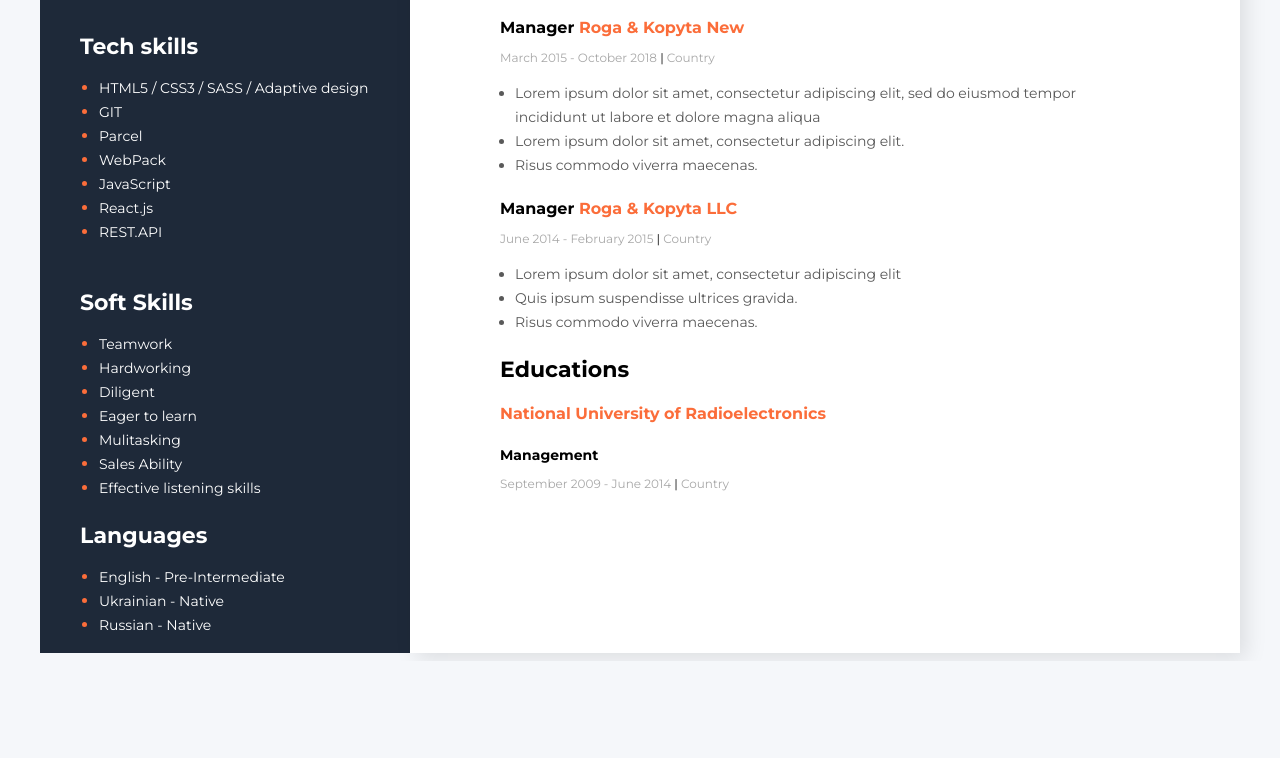
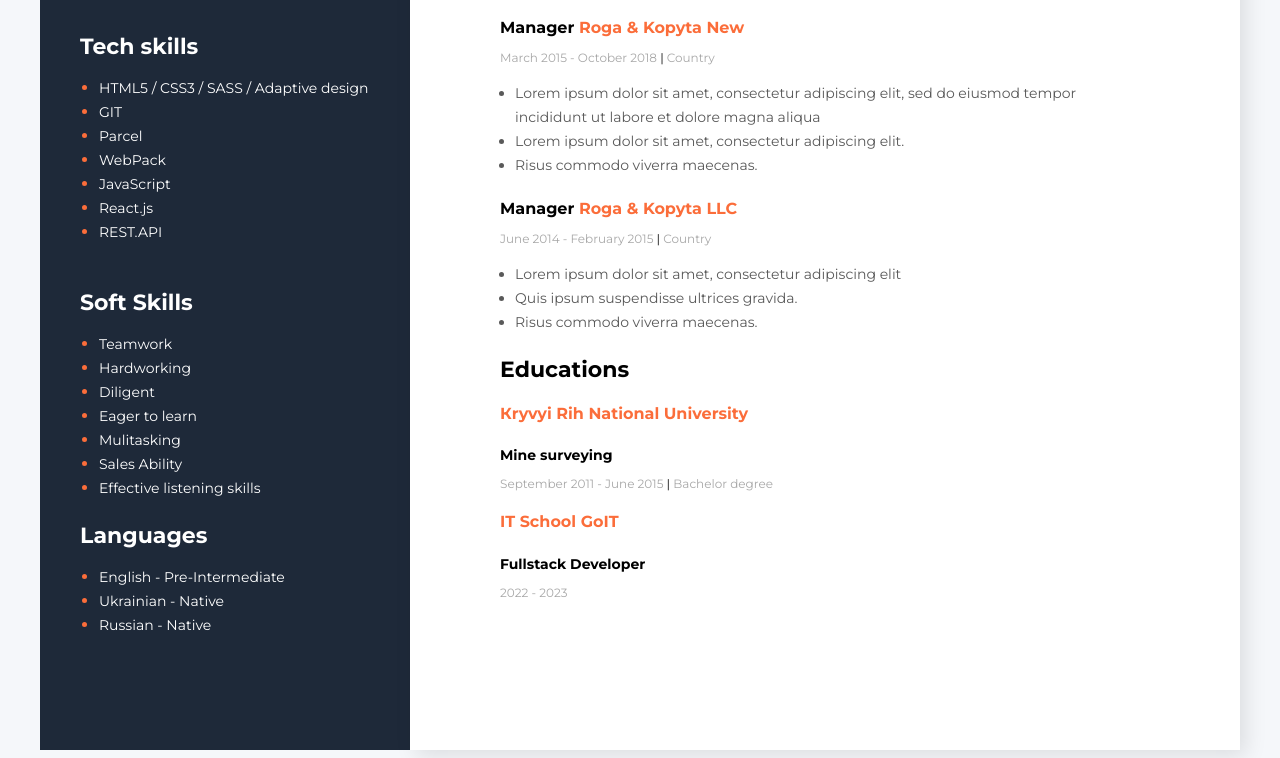
Before and after one commit to VitaliyLenin/Resume, a plain HTML site: page index.html in a window 1280 px wide. Shown: the part 844-1602 px from the top of the page. Before the commit the page ends 1505 px from the top, so only its background shows below. Drawn offline with nearby package versions, Linux system fonts and the light colour scheme.

Commit message:
Update Educations

```diff
--- a/index.html
+++ b/index.html
@@ -98,9 +98,15 @@
                 <!--Educations-->
                 <div class="educations">
                     <h3 class="title">Educations</h3>
-                    <h4 class="university">National University of Radioelectronics</h4>
-                    <h5 class="management">Management</h5>
-                    <p class="period">September 2009 - June 2014 <span class="line">|</span> Country</p>
+                    <h4 class="university">Кryvyi Rih National University</h4>
+                    <h5 class="management">Mine surveying</h5>
+                    <p class="period">September 2011 - June 2015  <span class="line">|</span> Bachelor degree</p>
+                </div>
+
+                <div class="educations">
+                    <h4 class="university">IT School GoIT</h4>
+                    <h5 class="management">Fullstack Developer</h5>
+                    <p class="period">2022 - 2023</p>
                 </div>
             </div>
         </div>
```
